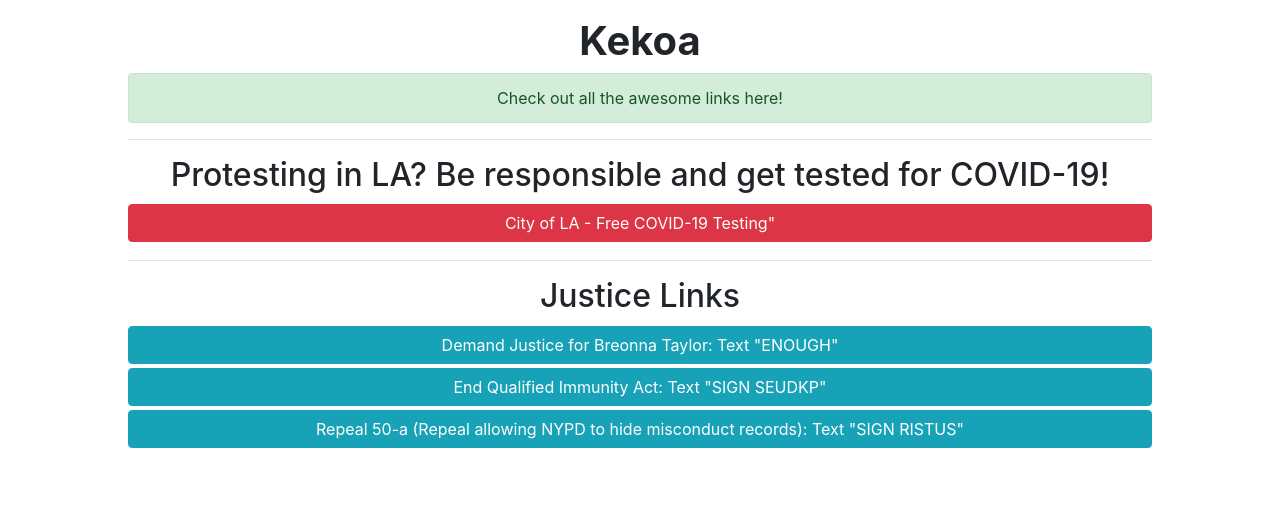
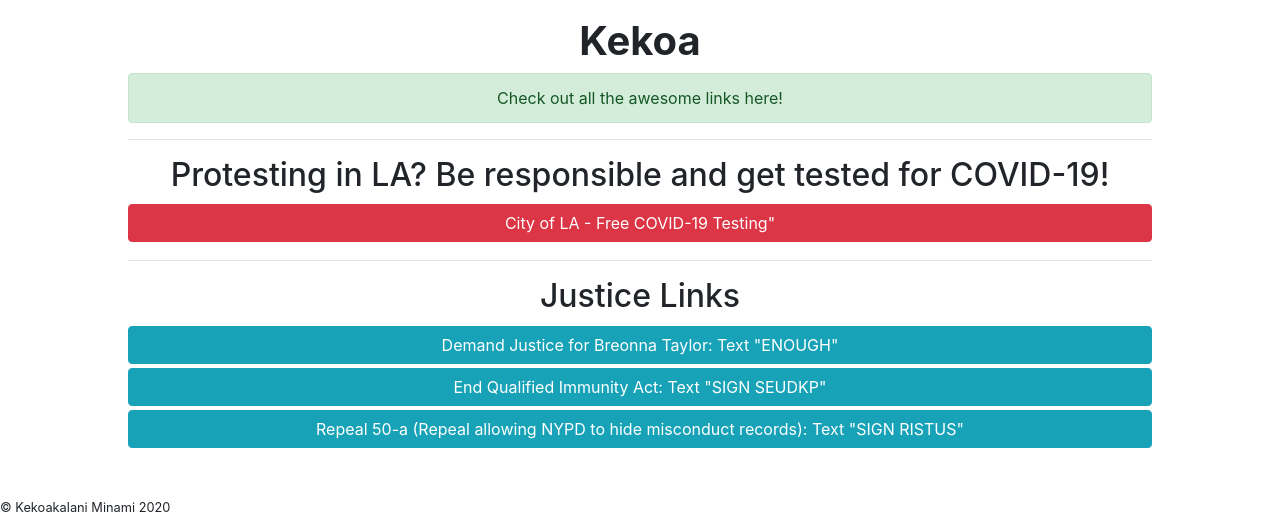
Before and after one commit to TofuBytesDEV/its-kek, a plain HTML site: page index.html in a window 1280 px wide. Shown: the part 341-858 px from the top of the page. Before the commit the page ends 800 px from the top, so only its background shows below. Drawn offline with nearby package versions, Linux system fonts and the light colour scheme.

Commit message:
Update index.html

```diff
--- a/index.html
+++ b/index.html
@@ -8,6 +8,7 @@
 <script src="https://cdn.jsdelivr.net/npm/popper.js@1.16.0/dist/umd/popper.min.js" integrity="sha384-Q6E9RHvbIyZFJoft+2mJbHaEWldlvI9IOYy5n3zV9zzTtmI3UksdQRVvoxMfooAo" crossorigin="anonymous"></script>
     </head>
     <body>
+        <main>
         <div id="content" style="text-align: center; margin-left: auto; margin-right: auto; width: 80%; padding-top: 30px">
             <div class="col-sm">
       <h1 style="font-weight: 700;">Welcome to Kek's Page!</h1>
@@ -26,5 +27,10 @@
             <a href=sms:50409><button style="width: 100%; margin-top: 2px; margin-bottom: 2px"type="button" class="btn btn-info">Repeal 50-a (Repeal allowing NYPD to hide misconduct records): Text "SIGN RISTUS"</button></a><br>
 
     </div>
+            </main>
+        <br><br>
+    <footer>
+    <small>&copy; Kekoakalani Minami 2020</small>
+    </footer>
     </body>
 </html>
```
